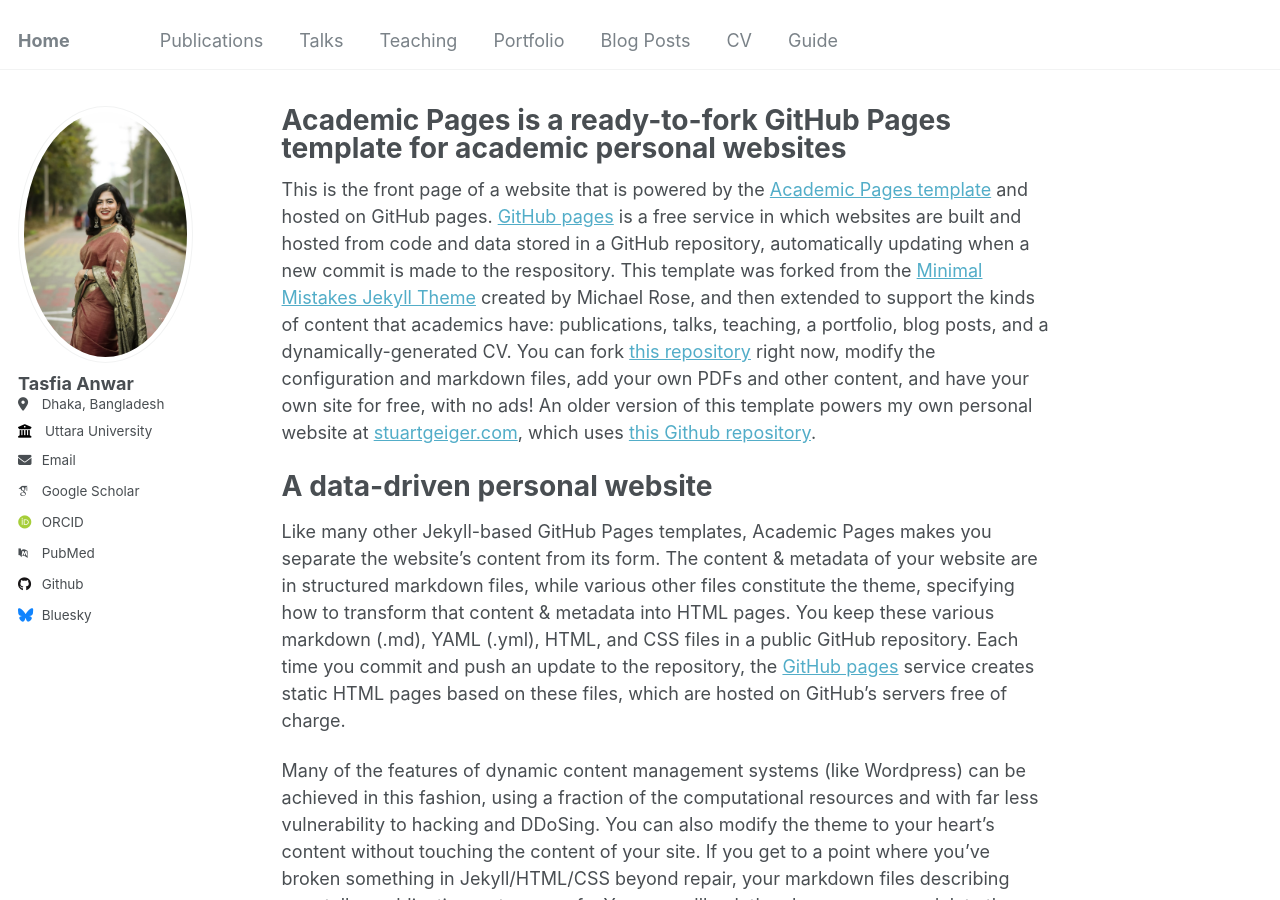
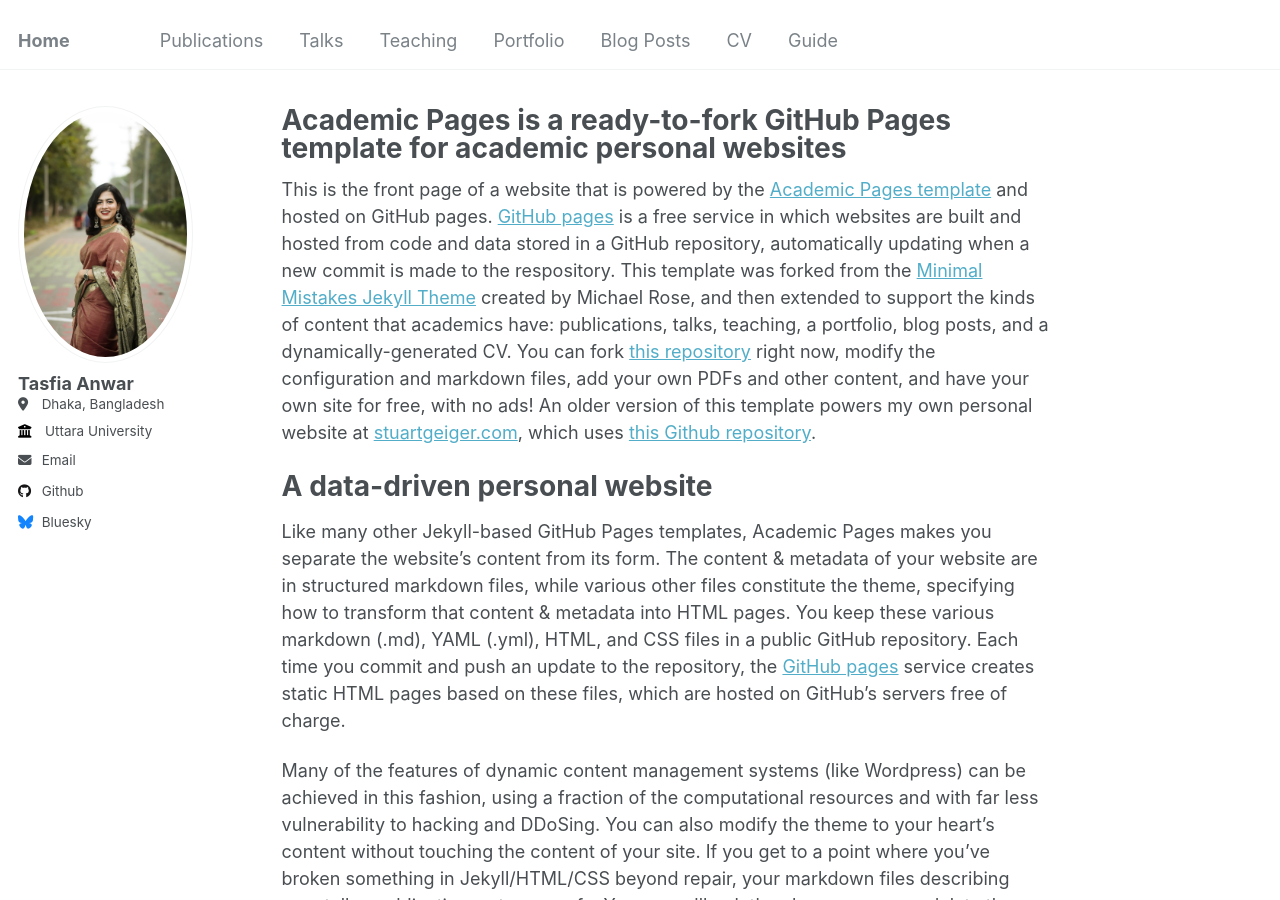
Before and after one commit to Tasfia-Anwar/Portfolio, a Jekyll site: the page built from _pages/about.md, in a window 1280 px wide and 900 px high. Built offline with Jekyll 4.4.1, drawn with Linux system fonts in a browser that asks for light colours; some web fonts are replaced.

Commit message:
Home page change

```diff
--- a/_config.yml
+++ b/_config.yml
@@ -32,12 +32,12 @@ author:
 
   # Academic websites
   arxiv            : # URL - Update with the correct link to your profile
-  googlescholar    : "https://scholar.google.com/citations?user=PS_CX0AAAAAJ"
-  impactstory      : # URL
-  orcid            : "http://orcid.org/yourorcidurl"
-  semantic         : # URL
-  pubmed           : "https://www.ncbi.nlm.nih.gov/pubmed/?term=john+snow"
-  researchgate     : # URL
+  # googlescholar    : "https://scholar.google.com/citations?user=PS_CX0AAAAAJ"
+  # impactstory      : # URL
+  # orcid            : "http://orcid.org/yourorcidurl"
+  # semantic         : # URL
+  # pubmed           : "https://www.ncbi.nlm.nih.gov/pubmed/?term=john+snow"
+  # researchgate     : # URL
 
   # Repositories and software development
   bitbucket        : # Username - Update with your username on the site
```
